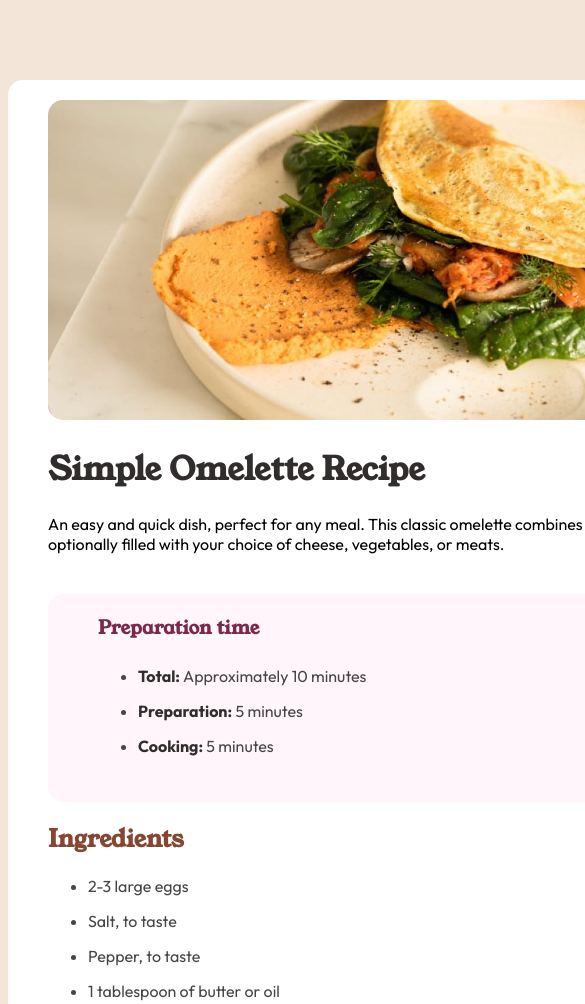
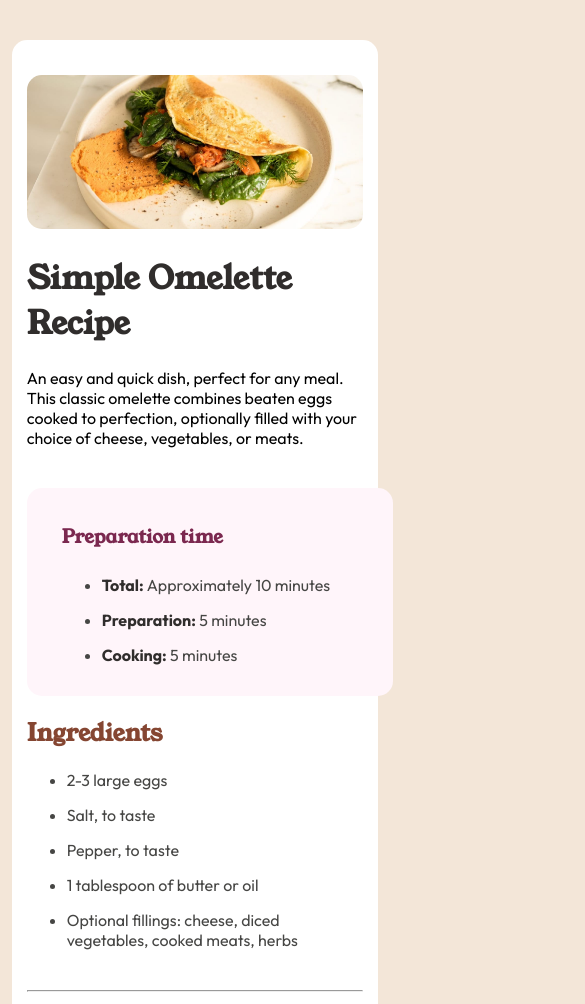
Before and after one commit to BuildWithAnjali/recipe-page-main, a plain HTML site: page index.html in a window 390 px wide. Shown: the top 1004 px of the page, 585 px wide, since content can reach past the window. Drawn offline with Linux system fonts and the light colour scheme.

Commit message:
Update style.css

```diff
--- a/style.css
+++ b/style.css
@@ -111,3 +111,47 @@ table tr:last-child td {
 table strong {
   color: hsl(14, 45%, 36%);
 }
+
+
+@media (max-width: 768px) {
+  body {
+    margin-top: 40px;
+    margin-bottom: 40px;
+  }
+
+  .contain-1 {
+    width: 90%;
+    padding: 15px;
+  }
+
+  .omlet-img {
+    width: 100%;
+    height: auto;
+  }
+
+  .scroll-1, .scroll-4, .rose-b {
+    width: 100%;
+  }
+
+  .rose-b {
+    height: auto;
+    padding: 15px;
+  }
+
+  .unordr {
+    margin-left: 20px;
+  }
+
+  h3 {
+    margin-left: 20px;
+  }
+
+  .tabulr {
+    display: block;
+    overflow-x: auto;
+  }
+
+  table {
+    width: 100%;
+  }
+}
```
